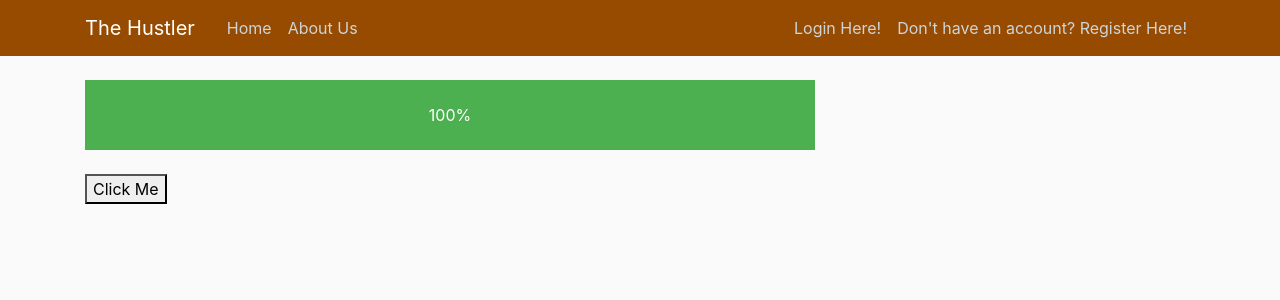
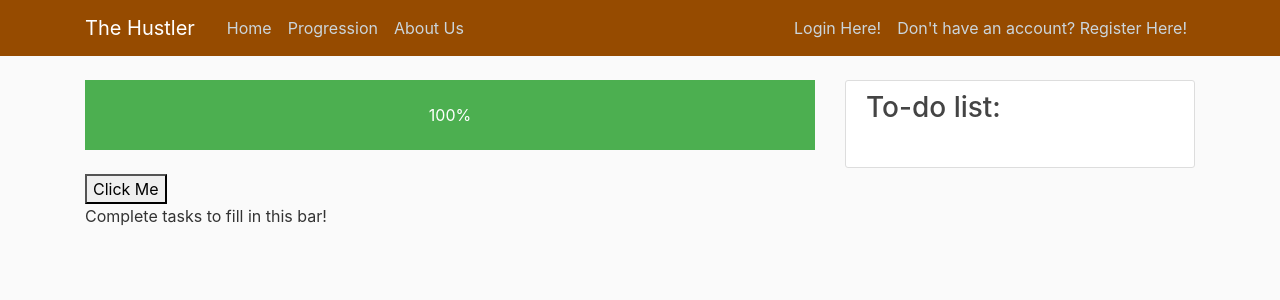
Before and after one commit to dominic-henley/The-Hustler, a Flask app: page /progression in a window 1280 px wide. Shown: the top 300 px of the page. Run offline with Flask 2, Linux system fonts and the light colour scheme; some libraries are stand-ins or nearby versions.

Commit message:
Added to do list

```diff
--- a/templates/layout.html
+++ b/templates/layout.html
@@ -25,6 +25,7 @@
           <div class="collapse navbar-collapse" id="navbarToggle">
             <div class="navbar-nav mr-auto">
               <a class="nav-item nav-link" href="/">Home</a>
+              <a class="nav-item nav-link" href="/progression">Progression</a>
               <a class="nav-item nav-link" href="/about">About Us</a>
             </div>
             <!-- Navbar Right Side -->
@@ -42,6 +43,14 @@
           {% block content %}
             {% endblock %}
         </div>
+          <div class="col-md-4">
+          <div class="content-section">
+            <h3>To-do list:</h3>
+            <p class='text-muted'>
+              <ul class="list-group">
+              </ul>
+            </p>
+          </div>
       </div>
     </main>
     <!-- Optional JavaScript -->
--- a/templates/progression.html
+++ b/templates/progression.html
@@ -8,5 +8,6 @@
 <br>
 <button onclick="location.reload()">Click Me</button>
 <script type=text/javascript src="{{ url_for('static', filename='progressionbar.js') }}"></script>
+<p>Complete tasks to fill in this bar!</p>
 </body>
 {% endblock content %}
```
